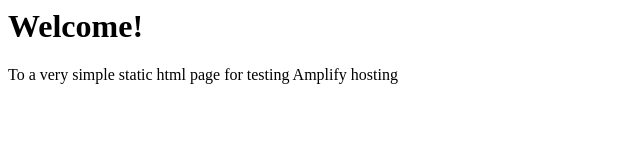
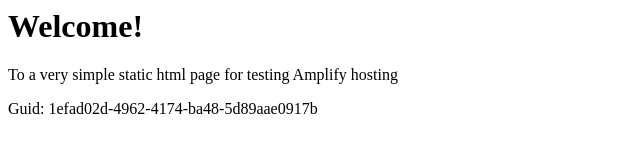
Before and after one commit to aws-aemilia-arn/Github-PR-Commit-Integration-Test-DoNotTouch-Gith-OKSLNVO2-v1-preprod-eu-north-1, a website: page src/index.html in a window 1280 px wide. Shown: the whole page, without its empty margins (0-640 px from the left). Drawn offline with Linux system fonts and the light colour scheme.

Commit message:
commit from integ tests

```diff
--- a/src/index.html
+++ b/src/index.html
@@ -1,3 +1,5 @@
+
+
 <html lang="en">
 
 <head>
@@ -10,6 +12,6 @@
 <body>
     <h1>Welcome!</h1>
     <p>To a very simple static html page for testing Amplify hosting</p>
-</body>
+    <p>Guid: 1efad02d-4962-4174-ba48-5d89aae0917b</p></body>
 
 </html>
```
